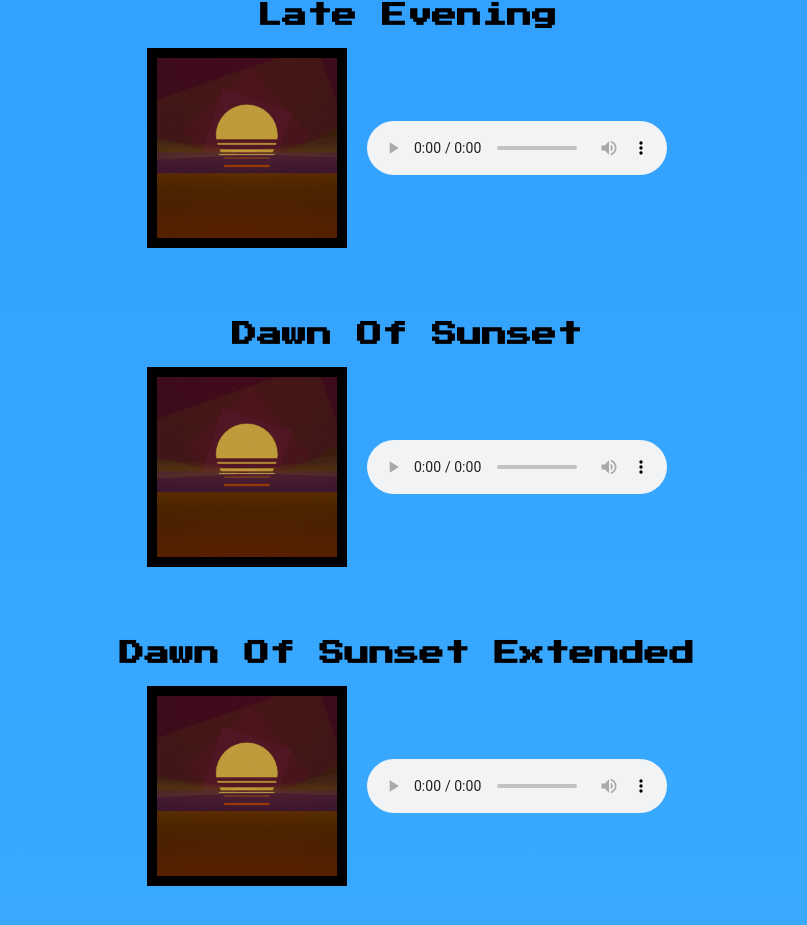
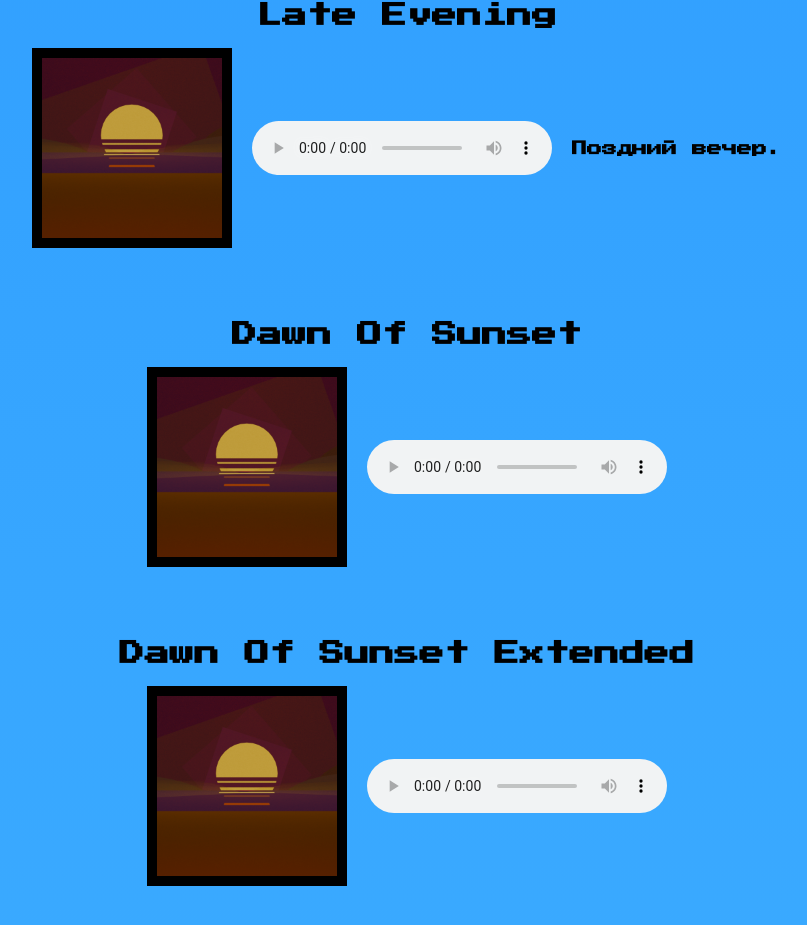
Before and after one commit to TheMLChel/TheMLC, a plain HTML site: page music.html in a window 1280 px wide. Shown: the part 6842-7767 px from the top of the page, without its empty margins (233-1040 px from the left). Drawn offline with Linux system fonts and the light colour scheme.

Commit message:
Update music.html

```diff
--- a/music.html
+++ b/music.html
@@ -344,6 +344,7 @@
                 <audio controls>
                 <source src="msc/Late-Evening.mp3" type="audio/mpeg">
                 </audio>
+                <p class="press-start-2p-regular" style="font-size: 15px;"><b>Поздний вечер.</b></p>
             </div>
             <br>
             <br>
```
